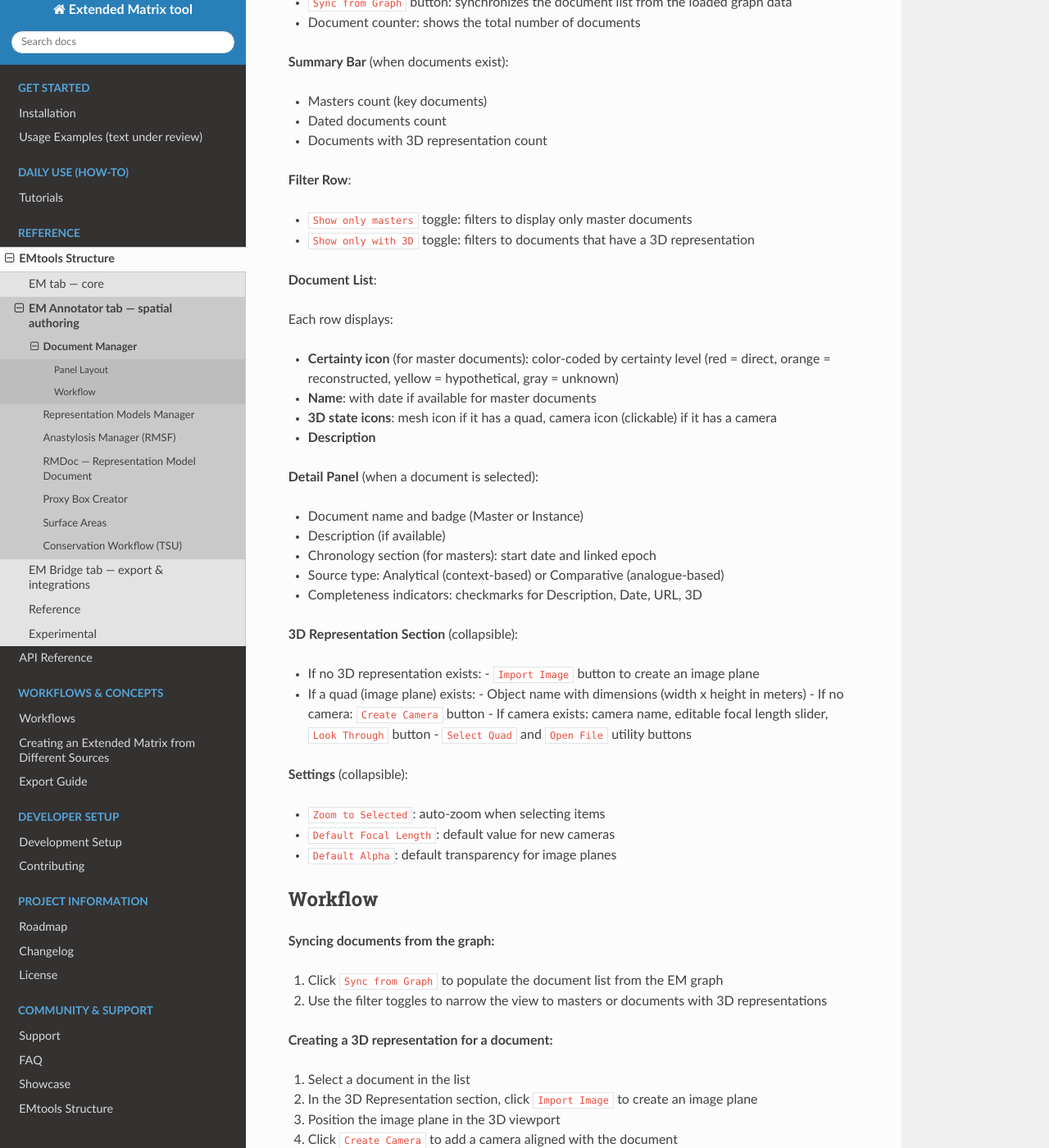
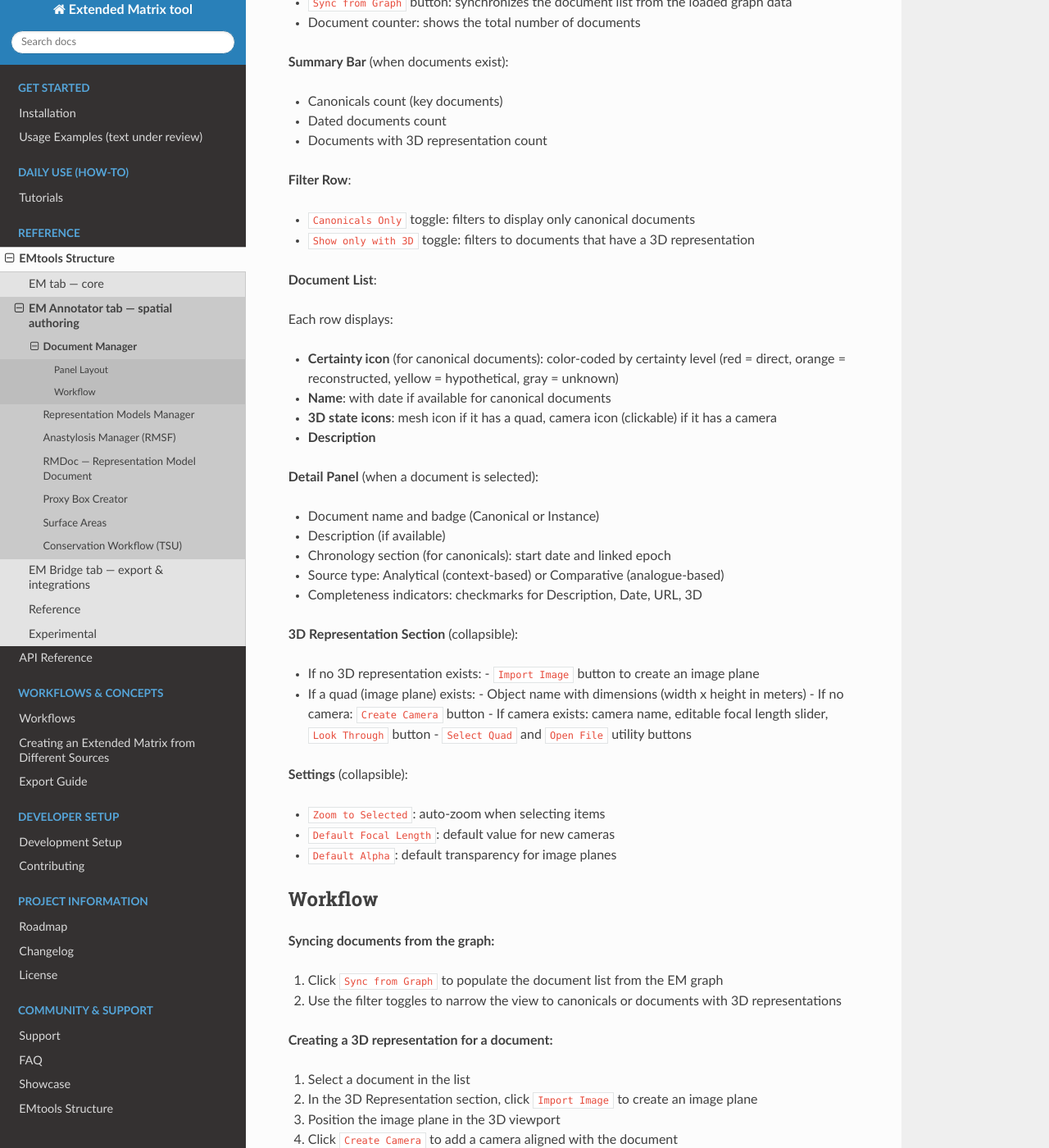
Before and after one commit to zalmoxes-laran/EM-blender-tools-doc, a Sphinx documentation site: the page built from docs/panels/document_manager_3d.rst, in a window 1280 px wide and 1400 px high, scrolled down 662 px. Shown: the whole window at 82% size. Built offline with Sphinx 7.4.7 and the Read the Docs theme 3.1.0, drawn with Linux system fonts in a browser that asks for light colours.

Commit message:
Replace 'master' with 'canonical' in panel docs
Update panel documentation to use 'canonical' instead of 'master' for documents and related UI text. Adjusted picker wording, counts, badges, filters, and creation dialog references across docs/panels/anastylosis_manager.rst, document_manager_3d.rst, proxy_box_creator.rst, and surface_areale.rst to reflect the canonical terminology.

```diff
--- a/docs/panels/anastylosis_manager.rst
+++ b/docs/panels/anastylosis_manager.rst
@@ -118,7 +118,7 @@ Panel Layout
   the shared Add-US dialog with the type **locked to SpecialFind**).
   Placeholder ``[---]`` when no SF is linked.
 - **🔍 Doc** + **Doc name** — magnifying-glass opens the Document
-  picker (search the catalog or create a new master via
+  picker (search the catalog or create a new canonical via
   ``+ Add New Document...``). Placeholder ``[---]`` when no Document
   is linked. The picker writes a ``has_representation_model_doc`` edge
   in the graph, so any tool that reads paradata from the RMSF (Surface
@@ -168,7 +168,7 @@ Workflow
      SpecialFind. After confirm the new SF is automatically linked to
      this RMSF row.
 5. **(Recommended) Link to a Document** — click 🔍 Doc, search the
-   catalog, or click ``+ Add New Document...`` to mint a fresh master.
+   catalog, or click ``+ Add New Document...`` to mint a fresh canonical.
    Without a Document the RMSF cannot feed Surface Areas / Proxy Box
    knowledge-extraction tools.
 6. **(Optional) Switch LOD** — click a LOD number on the row or in
--- a/docs/panels/document_manager_3d.rst
+++ b/docs/panels/document_manager_3d.rst
@@ -30,29 +30,29 @@ Panel Layout
 
 **Summary Bar** (when documents exist):
 
-- Masters count (key documents)
+- Canonicals count (key documents)
 - Dated documents count
 - Documents with 3D representation count
 
 **Filter Row**:
 
-- ``Show only masters`` toggle: filters to display only master documents
+- ``Canonicals Only`` toggle: filters to display only canonical documents
 - ``Show only with 3D`` toggle: filters to documents that have a 3D representation
 
 **Document List**:
 
 Each row displays:
 
-- **Certainty icon** (for master documents): color-coded by certainty level (red = direct, orange = reconstructed, yellow = hypothetical, gray = unknown)
-- **Name**: with date if available for master documents
+- **Certainty icon** (for canonical documents): color-coded by certainty level (red = direct, orange = reconstructed, yellow = hypothetical, gray = unknown)
+- **Name**: with date if available for canonical documents
 - **3D state icons**: mesh icon if it has a quad, camera icon (clickable) if it has a camera
 - **Description**
 
 **Detail Panel** (when a document is selected):
 
-- Document name and badge (Master or Instance)
+- Document name and badge (Canonical or Instance)
 - Description (if available)
-- Chronology section (for masters): start date and linked epoch
+- Chronology section (for canonicals): start date and linked epoch
 - Source type: Analytical (context-based) or Comparative (analogue-based)
 - Completeness indicators: checkmarks for Description, Date, URL, 3D
 
@@ -79,7 +79,7 @@ Workflow
 **Syncing documents from the graph:**
 
 1. Click ``Sync from Graph`` to populate the document list from the EM graph
-2. Use the filter toggles to narrow the view to masters or documents with 3D representations
+2. Use the filter toggles to narrow the view to canonicals or documents with 3D representations
 
 **Creating a 3D representation for a document:**
 
--- a/docs/panels/proxy_box_creator.rst
+++ b/docs/panels/proxy_box_creator.rst
@@ -54,7 +54,7 @@ You have three ways to set the anchor:
   ``has_representation_model`` edge, and records the anchor.
 - **Search** (magnifying-glass icon): opens the shared
   ``draw_document_picker_with_create_button`` widget — search the existing
-  document catalog or click **+ Add New Document...** to open the Master
+  document catalog or click **+ Add New Document...** to open the Canonical
   Document creation dialog. After the dialog closes, the newly-created
   document is the anchor.
 - **Clear** (``X`` icon): drops the anchor without touching the scene.
--- a/docs/panels/surface_areale.rst
+++ b/docs/panels/surface_areale.rst
@@ -45,8 +45,8 @@ unlocks only when every step is met.
 If the mesh isn't an RM yet, a hint row appears with a **Promote** button
 that registers the mesh in the currently-active RM container — no
 need to switch panels. If the RM has no Document linked, the row expands
-into a document picker (search existing or create a new master via the
-shared :ref:`Add Master Document <document_manager>` dialog).
+into a document picker (search existing or create a new canonical via the
+shared :ref:`Add Canonical Document <document_manager>` dialog).
 
 **2. Extractor** — single row with the extractor method picker.
 
```
